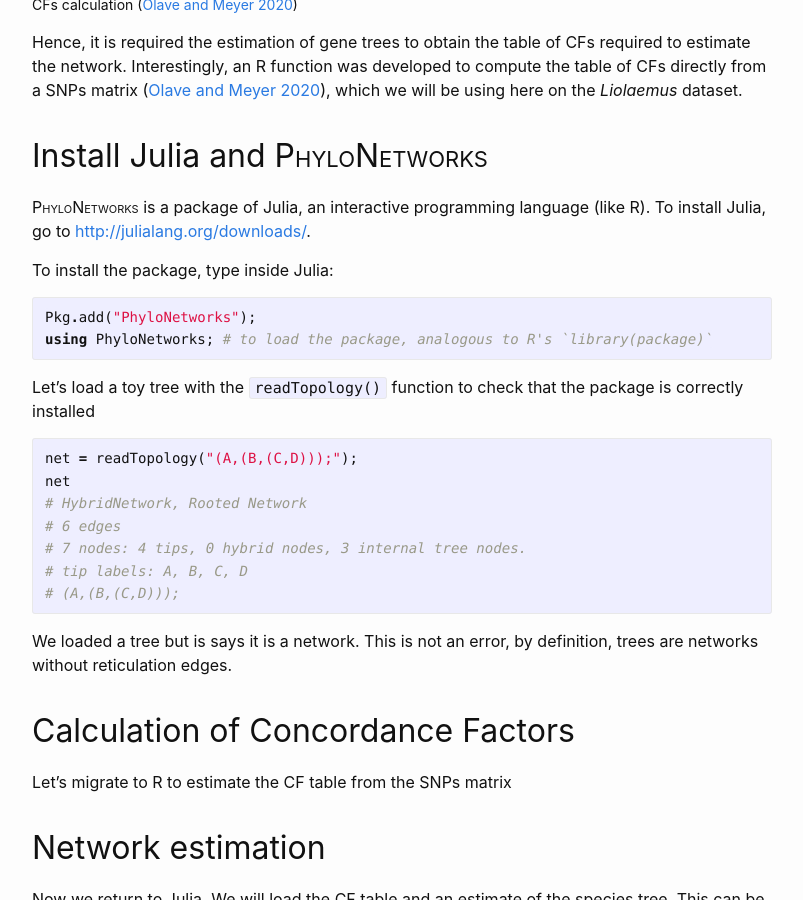
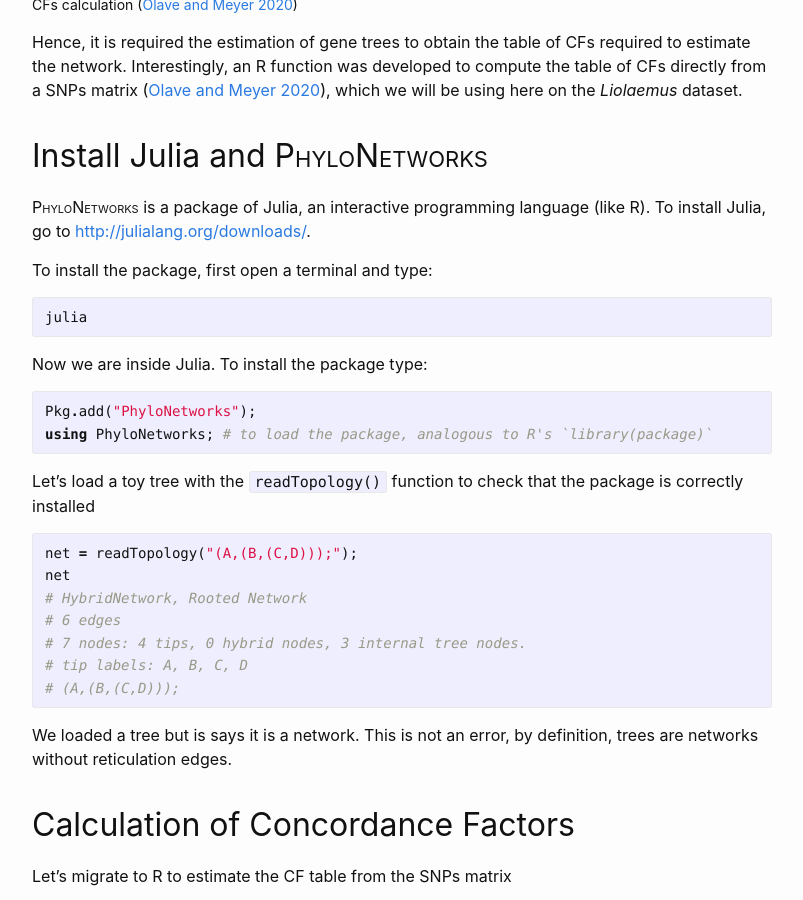
Before and after one commit to k-sanchez/workshop_networks_xcbh, a Jekyll site: the page built from 03_network.md, in a window 1280 px wide and 900 px high, scrolled down 1164 px. Shown: the whole window, without its empty margins (238-1041 px from the left). Built offline with Jekyll 4.4.1, drawn with Linux system fonts in a browser that asks for light colours.

Commit message:
Update 03_network.md

````diff
--- a/03_network.md
+++ b/03_network.md
@@ -29,7 +29,13 @@ Hence, it is required the estimation of gene trees to obtain the table of CFs re
 
 <span style="font-variant: small-caps;">PhyloNetworks</span> is a package of Julia, an interactive programming language (like R). To install Julia, go to [http://julialang.org/downloads/](http://julialang.org/downloads/).
 
-To install the package, type inside Julia:
+To install the package, first open a terminal and type:
+
+```sh
+julia
+```
+
+Now we are inside Julia. To install the package type:
 
 ```julia
 Pkg.add("PhyloNetworks");
````
